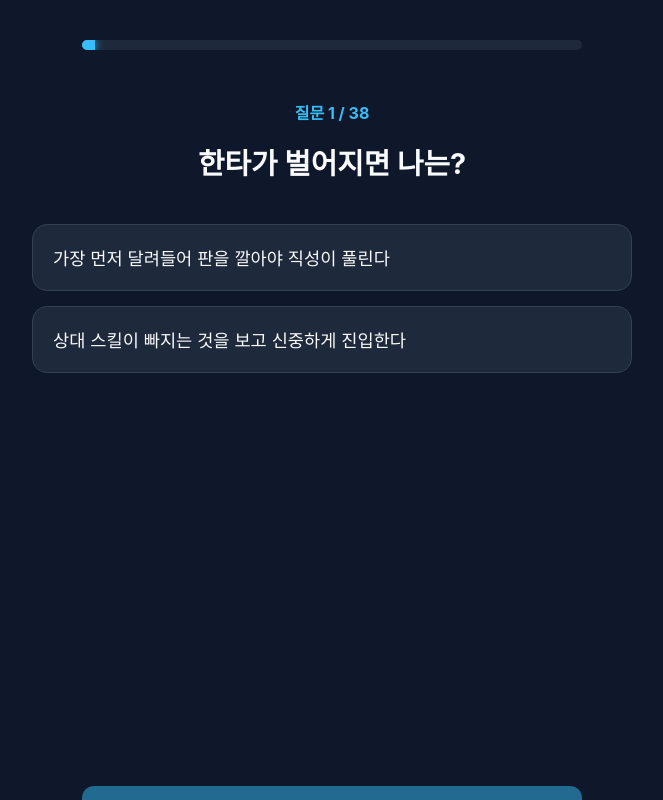
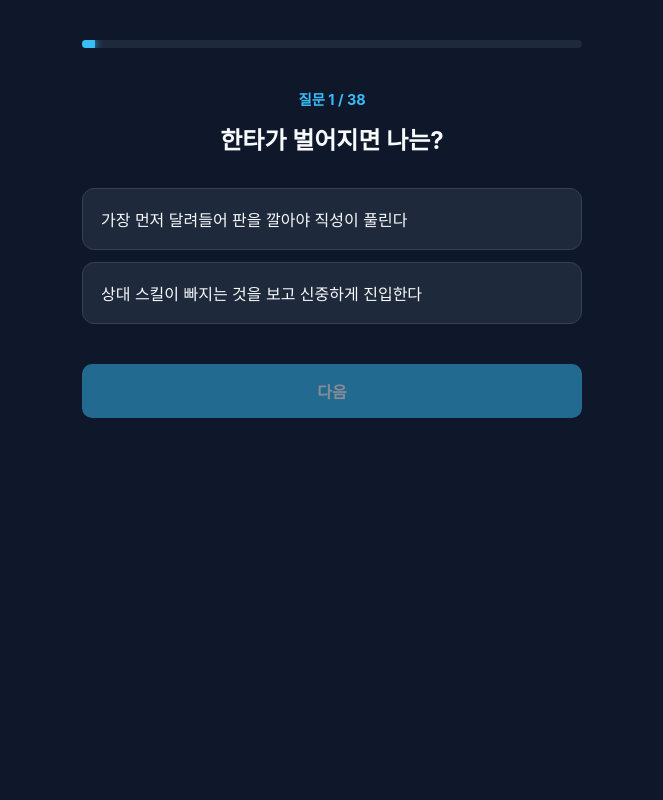
Before and after one commit to choihyunki/LeagueOfLegendsMBTI, a React (Create React App) app: page / in a window 1280 px wide. Both pictures are taken after a click on the button "지금 바로 검사하기". Shown: the top 800 px of the page, without its empty margins (308-971 px from the left). Built offline with nearby package versions, Linux system fonts and the light colour scheme.

Commit message:
css update

```diff
--- a/src/ResultPage.js
+++ b/src/ResultPage.js
@@ -2,9 +2,19 @@ import React from "react";
 import { allResults } from "./data/index";
 
 const ResultPage = ({ mbti, onShareKakao, onCopyLink }) => {
-  const result = allResults[mbti];
+  const mbtiGroup = allResults[mbti];
 
-  // 1. 이미지 파일명을 위한 소문자 변환 (data.js에 추가할 nameEn 사용)
+  if (!mbtiGroup) {
+    return (
+      <div style={styles.container}>
+        <div style={{ color: "#fff", marginTop: "100px" }}>
+          데이터를 불러오는 중 오류가 발생했습니다. (MBTI: {mbti})
+        </div>
+      </div>
+    );
+  }
+
+  const result = mbtiGroup[0];
   const characterImage = `/images/${result.nameEn}.avif`;
 
   const goHome = () => window.location.reload();
@@ -17,22 +27,24 @@ const ResultPage = ({ mbti, onShareKakao, onCopyLink }) => {
         <p style={styles.topText}>당신의 성격과 가장 닮은 챔피언</p>
         <h1 style={styles.chimpName}>{result.chimp}</h1>
 
-        {/* --- 2. 캐릭터 이미지 영역 추가 --- */}
         <div style={styles.imageContainer}>
           <img
             src={characterImage}
             alt={result.chimp}
             style={styles.image}
-            // 이미지 로딩 실패 시 기본 로고나 대체 이미지 처리
             onError={(e) => {
-              e.target.src = "/logo.png";
+              const src = e.target.src;
+              if (src.endsWith(".avif")) {
+                e.target.src = src.replace(".avif", ".jpg");
+              } else if (src.endsWith(".jpg")) {
+                e.target.src = "/logo.png";
+              }
             }}
           />
         </div>
-        {/* ---------------------------- */}
 
         <div style={styles.mbtiBadge}>
-          {mbti} | {result.line}
+          {mbti} | {result.pos}
         </div>
       </header>
 
@@ -115,11 +127,9 @@ const styles = {
     fontWeight: "800",
     marginBottom: "15px",
   },
-
-  // 3. 이미지 스타일 추가
   imageContainer: {
     width: "100%",
-    aspectRatio: "16 / 9", // 롤 일러스트 비율에 맞춤
+    aspectRatio: "16 / 9",
     borderRadius: "15px",
     overflow: "hidden",
     border: "3px solid #38bdf8",
@@ -129,10 +139,9 @@ const styles = {
   image: {
     width: "100%",
     height: "100%",
-    objectFit: "cover", // 이미지가 꽉 차도록 설정
+    objectFit: "cover",
     display: "block",
   },
-
   mbtiBadge: {
     display: "inline-block",
     padding: "5px 15px",
--- a/src/TestPage.js
+++ b/src/TestPage.js
@@ -3,12 +3,11 @@ import { allQuestions } from "./data/index";
 
 const TestPage = ({ onFinish }) => {
   const [currentIdx, setCurrentIdx] = useState(0);
-  const [answers, setAnswers] = useState({}); // { 질문ID: "a" } 형태로 저장하여 수정 가능케 함
+  const [answers, setAnswers] = useState({});
 
   const question = allQuestions[currentIdx];
   const totalQuestions = allQuestions.length;
 
-  // 답변을 선택만 하는 함수 (아직 페이지 안 넘어감)
   const handleSelect = (choice) => {
     setAnswers({
       ...answers,
@@ -16,34 +15,28 @@ const TestPage = ({ onFinish }) => {
     });
   };
 
-  // 다음 버튼 클릭 시 실행
   const handleNext = () => {
     if (currentIdx + 1 < totalQuestions) {
       setCurrentIdx(currentIdx + 1);
     } else {
-      // 마지막 38번 질문까지 완료 후 결과 페이지로 이동
       onFinish(answers);
     }
   };
 
-  // 이전 버튼 클릭 시 실행
   const handlePrev = () => {
     if (currentIdx > 0) {
       setCurrentIdx(currentIdx - 1);
     }
   };
 
-  // 진행률 계산
   const progress = ((currentIdx + 1) / totalQuestions) * 100;
 
   return (
     <div style={styles.container}>
-      {/* 프로그레스 바 */}
       <div style={styles.progressWrapper}>
         <div style={{ ...styles.progressBar, width: `${progress}%` }}></div>
       </div>
 
-      {/* 애니메이션 적용을 위해 key값에 currentIdx 부여 */}
       <div key={currentIdx} style={styles.questionBox}>
         <span style={styles.count}>
           질문 {currentIdx + 1} / {totalQuestions}
@@ -69,7 +62,6 @@ const TestPage = ({ onFinish }) => {
           >
             {question.b}
           </button>
-          {/* 포지션/스타일 질문(37, 38)에 c가 있을 경우 대비 */}
           {question.c && (
             <button
               style={{
@@ -84,23 +76,22 @@ const TestPage = ({ onFinish }) => {
         </div>
       </div>
 
-      {/* 하단 네비게이션 버튼 (이전/다음) */}
       <div style={styles.navButtonGroup}>
         {currentIdx > 0 && (
           <button style={styles.navButton} onClick={handlePrev}>
-            이전 질문
+            이전
           </button>
         )}
         <button
           style={{
             ...styles.navButton,
             ...styles.nextButton,
-            opacity: answers[question.id] ? 1 : 0.5, // 선택 안하면 불투명하게
+            opacity: answers[question.id] ? 1 : 0.5,
           }}
           onClick={handleNext}
-          disabled={!answers[question.id]} // 선택해야만 클릭 가능
+          disabled={!answers[question.id]}
         >
-          {currentIdx + 1 === totalQuestions ? "🔥 결과 보기" : "다음 질문"}
+          {currentIdx + 1 === totalQuestions ? "결과 보기" : "다음"}
         </button>
       </div>
     </div>
@@ -114,15 +105,16 @@ const styles = {
     alignItems: "center",
     minHeight: "100vh",
     backgroundColor: "#0f172a",
-    padding: "40px 20px",
+    padding: "20px",
   },
   progressWrapper: {
     width: "100%",
     maxWidth: "500px",
-    height: "10px",
+    height: "8px",
     backgroundColor: "#1e293b",
     borderRadius: "10px",
-    marginBottom: "50px",
+    marginTop: "20px",
+    marginBottom: "40px",
     overflow: "hidden",
   },
   progressBar: {
@@ -134,25 +126,25 @@ const styles = {
   questionBox: {
     textAlign: "center",
     width: "100%",
-    maxWidth: "600px",
-    animation: "fadeIn 0.5s ease-out", // 애니메이션 추가
+    maxWidth: "500px",
+    animation: "fadeIn 0.5s ease-out",
   },
-  count: { color: "#38bdf8", fontSize: "1rem", fontWeight: "bold" },
+  count: { color: "#38bdf8", fontSize: "0.9rem", fontWeight: "bold" },
   questionText: {
     color: "#f8fafc",
-    fontSize: "1.8rem",
-    margin: "20px 0 40px",
+    fontSize: "1.5rem",
+    margin: "15px 0 30px",
     wordBreak: "keep-all",
     lineHeight: "1.4",
   },
-  buttonGroup: { display: "flex", flexDirection: "column", gap: "15px" },
+  buttonGroup: { display: "flex", flexDirection: "column", gap: "12px" },
   optionButton: {
-    padding: "20px",
-    fontSize: "1.1rem",
+    padding: "18px",
+    fontSize: "1rem",
     backgroundColor: "#1e293b",
     color: "#f8fafc",
     border: "1px solid #334155",
-    borderRadius: "15px",
+    borderRadius: "12px",
     cursor: "pointer",
     transition: "all 0.2s",
     textAlign: "left",
@@ -162,21 +154,20 @@ const styles = {
     borderColor: "#38bdf8",
     color: "#ffffff",
     fontWeight: "bold",
-    transform: "scale(1.02)",
   },
   navButtonGroup: {
     display: "flex",
     width: "100%",
     maxWidth: "500px",
-    gap: "15px",
-    marginTop: "auto", // 하단 고정 효과
-    paddingTop: "40px",
+    gap: "10px",
+    marginTop: "40px",
+    paddingBottom: "40px",
   },
   navButton: {
     flex: 1,
     padding: "15px",
     fontSize: "1rem",
-    borderRadius: "12px",
+    borderRadius: "10px",
     border: "none",
     backgroundColor: "#334155",
     color: "#fff",
@@ -188,7 +179,6 @@ const styles = {
   },
 };
 
-// 애니메이션을 위한 글로벌 스타일 주입
 if (typeof document !== "undefined") {
   const style = document.createElement("style");
   style.innerHTML = `
```
